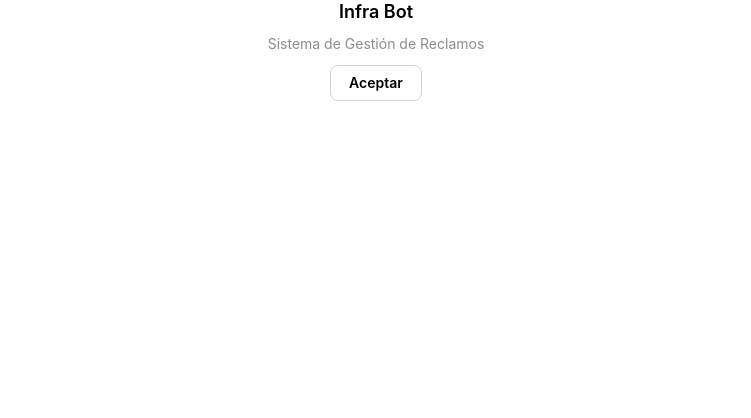
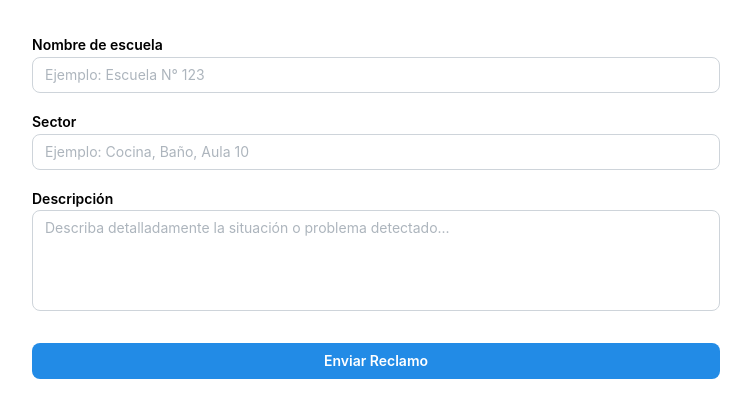
Before and after one commit to ignabisio99/infrabot, a React app in the folder frontend/: page / in a window 1280 px wide. Shown: the top 418 px of the page, without its empty margins (264-1015 px from the left). Built offline with nearby package versions, Linux system fonts and the light colour scheme; the HTML template or start-up script is replaced by a standard one.

Commit message:
Se agrega componente basico SchoolClaimForm

```diff
--- a/frontend/src/App.jsx
+++ b/frontend/src/App.jsx
@@ -1,16 +1,11 @@
-import { Button, EmptyState } from '@mantine/core';
+import { SchoolClaimForm } from './components/forms/SchoolClaimForm';
 
 function App() {
   return (
-    <EmptyState
-      title="Infra Bot"
-      description="Sistema de Gestión de Reclamos"
-    >
-      <EmptyState.Actions>
-        <Button variant="default">Aceptar</Button>
-      </EmptyState.Actions>
-    </EmptyState>
-  )
+    <div>
+      <SchoolClaimForm />
+    </div>
+  );
 }
 
-export default App
+export default App;
--- /dev/null
+++ b/frontend/src/components/forms/SchoolClaimForm.jsx
@@ -0,0 +1,57 @@
+import { TextInput, Textarea, Button, Stack, Container } from '@mantine/core';
+import { useForm } from '@mantine/form';
+
+export function SchoolClaimForm() {
+  const form = useForm({
+    initialValues: {
+      schoolName: '',
+      sector: '',
+      description: '',
+    },
+    validate: {
+      schoolName: (value) => (value.length < 3 ? 'Ingrese el nombre de la escuela' : null),
+      sector: (value) => (value.length < 2 ? 'Ingrese el sector' : null),
+      description: (value) => (value.length < 10 ? 'Describa el problema en detalle' : null),
+    },
+  });
+
+  const handleSubmit = (values) => {
+    console.log('Form submitted:', values);
+    // Logic to handle submission will go here
+  };
+
+  return (
+    <Container size="sm" py="xl">
+      <form onSubmit={form.onSubmit(handleSubmit)}>
+        <Stack>
+        <TextInput
+          label="Nombre de escuela"
+          placeholder="Ejemplo: Escuela N° 123"
+          key={form.key('schoolName')}
+          {...form.getInputProps('schoolName')}
+        />
+
+        <TextInput
+          label="Sector"
+          placeholder="Ejemplo: Cocina, Baño, Aula 10"
+          key={form.key('sector')}
+          {...form.getInputProps('sector')}
+        />
+
+        <Textarea
+          label="Descripción"
+          placeholder="Describa detalladamente la situación o problema detectado..."
+          minRows={4}
+          autosize
+          key={form.key('description')}
+          {...form.getInputProps('description')}
+        />
+
+        <Button type="submit" mt="md">
+          Enviar Reclamo
+        </Button>
+      </Stack>
+    </form>
+  </Container>
+  );
+}
```
